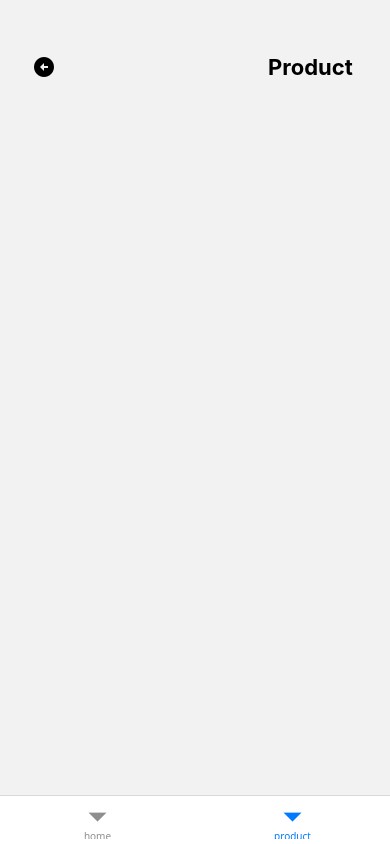
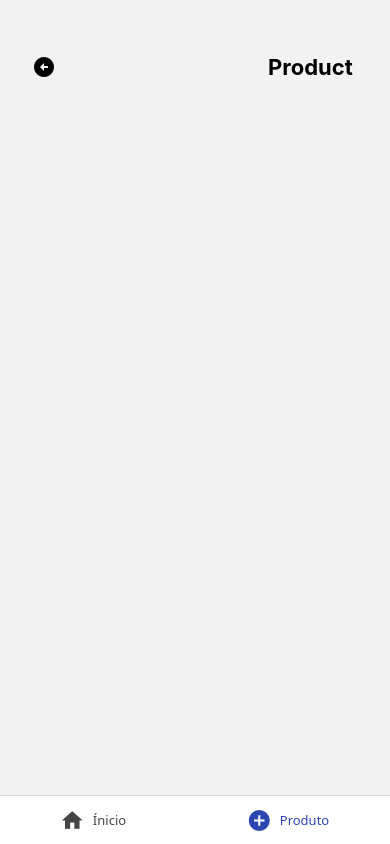
Before and after one commit to rocketseat-education/react-native-navigation-app, a React Native app: screen /product in a window 390 px wide. Built offline with nearby package versions, Linux system fonts and the light colour scheme.

Commit message:
Bottom_Drawer e Aninhadas - Customizando Bottom Navigator

```diff
--- a/src/routes/BottomRoutes.tsx
+++ b/src/routes/BottomRoutes.tsx
@@ -2,6 +2,7 @@
   createBottomTabNavigator,
   BottomTabScreenProps,
 } from '@react-navigation/bottom-tabs'
+import { MaterialIcons } from '@expo/vector-icons'
 
 import { Home } from '@/app/Home'
 import { Product } from '@/app/Product'
@@ -20,10 +21,33 @@
   return (
     <Tab.Navigator
       initialRouteName="home"
-      screenOptions={{ headerShown: false }}
+      screenOptions={{
+        headerShown: false,
+        tabBarActiveTintColor: '#2C46B1',
+        tabBarInactiveTintColor: '#444444',
+        tabBarLabelPosition: 'beside-icon',
+      }}
     >
-      <Tab.Screen name="home" component={Home} />
-      <Tab.Screen name="product" component={Product} />
+      <Tab.Screen
+        name="home"
+        component={Home}
+        options={{
+          tabBarLabel: 'Ínicio',
+          tabBarIcon: ({ color, size }) => (
+            <MaterialIcons name="home" color={color} size={size} />
+          ),
+        }}
+      />
+      <Tab.Screen
+        name="product"
+        component={Product}
+        options={{
+          tabBarLabel: 'Produto',
+          tabBarIcon: ({ color, size }) => (
+            <MaterialIcons name="add-circle" color={color} size={size} />
+          ),
+        }}
+      />
     </Tab.Navigator>
   )
 }
```
Also changed, not shown: 1 other file (tests, documents, lock files or other folders).
